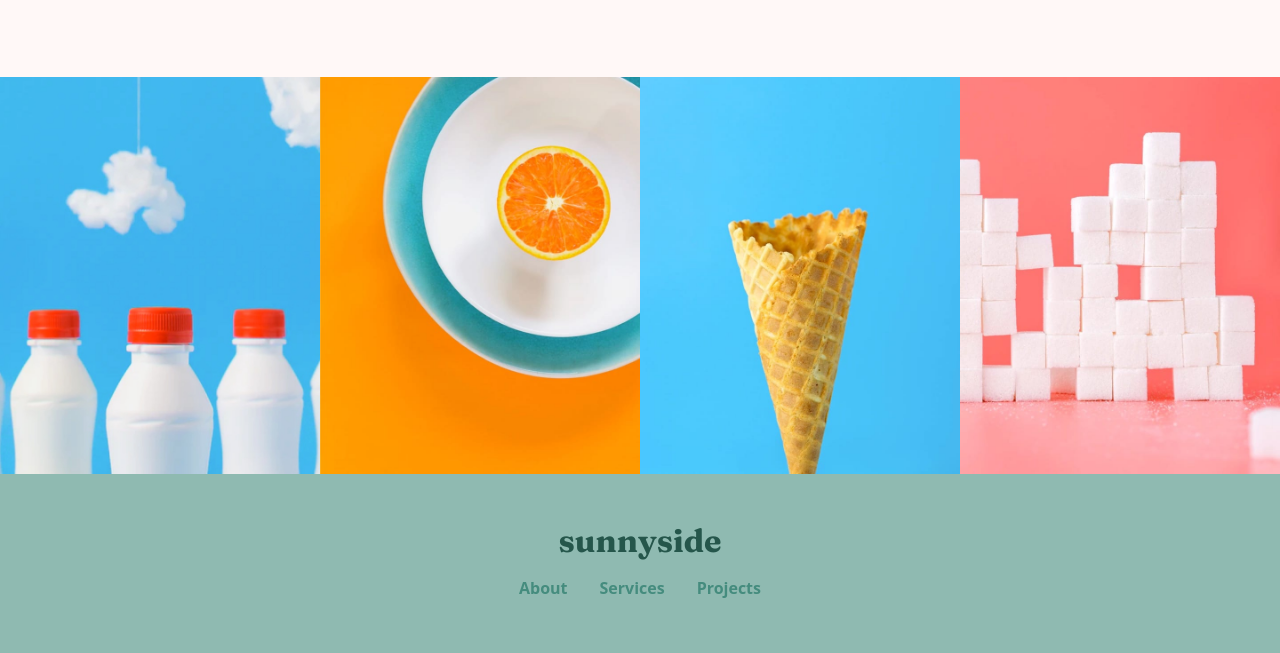
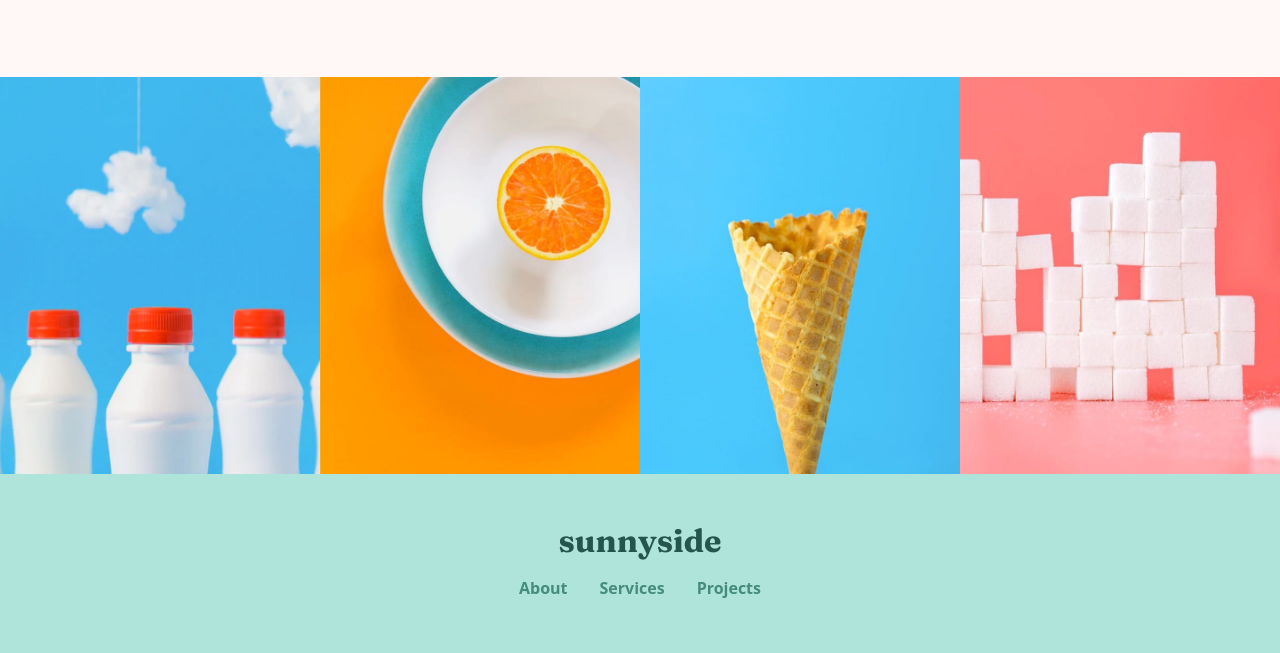
Before and after one commit to rahulkhimsuriya/frontendmentor-sunnyside-agency-landing-page, a plain HTML site: page public/index.html in a window 1280 px wide. Shown: the part 2869-3522 px from the top of the page. Drawn offline with nearby package versions, Linux system fonts and the light colour scheme.

Commit message:
change footer background color

```diff
--- a/public/css/style.css
+++ b/public/css/style.css
@@ -259,7 +259,7 @@ h3.text-dark-cyan {
 
 /* FOOTER */
 footer {
-  background: hsl(168, 34%, 41%, 0.6);
+  background: hsl(168deg 50% 79%);
 }
 
 .footer-brand {
```
